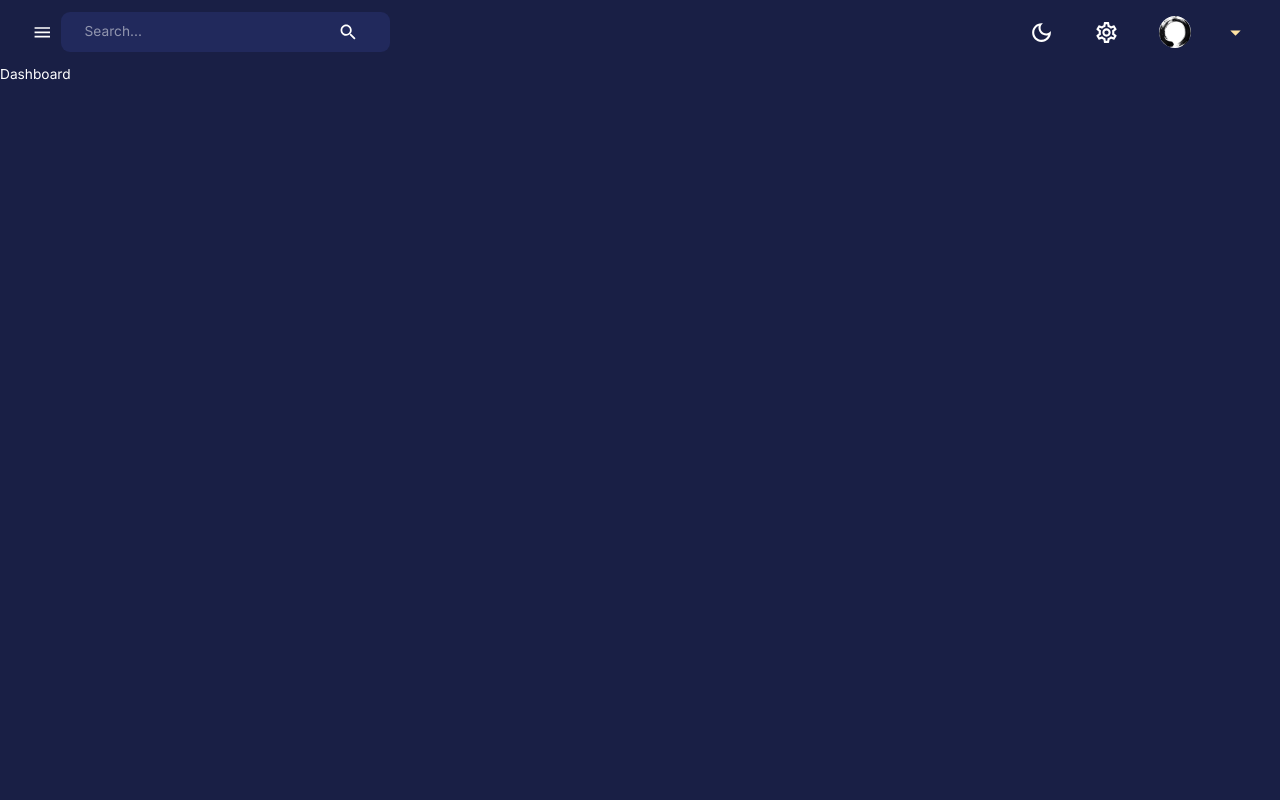
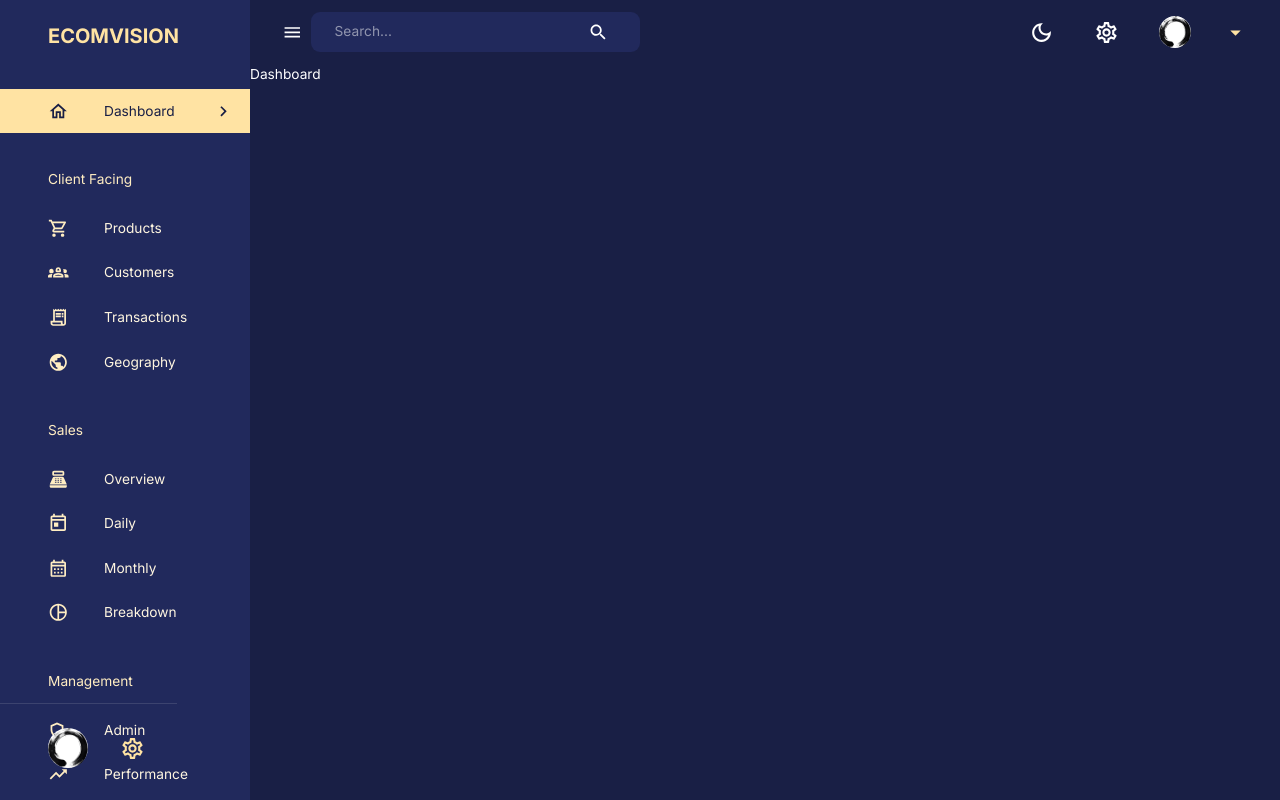
Before and after one commit to Bambo0o0o/mernDashboard, a React (Create React App) app in the folder client/: page /dashboard in a window 1280 px wide. Built offline with nearby package versions, Linux system fonts and the light colour scheme; no server answers.

Commit message:
Complete Navbar and Sidebar interface

```diff
--- /dev/null
+++ b/client/src/components/Sidebar.jsx
@@ -0,0 +1,237 @@
+import React from "react";
+import {
+  Box,
+  Divider,
+  Drawer,
+  IconButton,
+  List,
+  ListItem,
+  ListItemButton,
+  ListItemIcon,
+  ListItemText,
+  Typography,
+  useTheme,
+} from "@mui/material";
+import {
+  SettingsOutlined,
+  ChevronLeft,
+  ChevronRightOutlined,
+  HomeOutlined,
+  ShoppingCartOutlined,
+  Groups2Outlined,
+  ReceiptLongOutlined,
+  PublicOutlined,
+  PointOfSaleOutlined,
+  TodayOutlined,
+  CalendarMonthOutlined,
+  AdminPanelSettingsOutlined,
+  TrendingUpOutlined,
+  PieChartOutlined,
+} from "@mui/icons-material";
+import { useEffect, useState } from "react";
+import { useLocation, useNavigate } from "react-router-dom";
+import FlexBetween from "./FlexBetween";
+import profileImage from "assets/profile.jpeg";
+
+const navItems = [
+  {
+    text: "Dashboard",
+    icon: <HomeOutlined />,
+  },
+  {
+    text: "Client Facing",
+    icon: null,
+  },
+  {
+    text: "Products",
+    icon: <ShoppingCartOutlined />,
+  },
+  {
+    text: "Customers",
+    icon: <Groups2Outlined />,
+  },
+  {
+    text: "Transactions",
+    icon: <ReceiptLongOutlined />,
+  },
+  {
+    text: "Geography",
+    icon: <PublicOutlined />,
+  },
+  {
+    text: "Sales",
+    icon: null,
+  },
+  {
+    text: "Overview",
+    icon: <PointOfSaleOutlined />,
+  },
+  {
+    text: "Daily",
+    icon: <TodayOutlined />,
+  },
+  {
+    text: "Monthly",
+    icon: <CalendarMonthOutlined />,
+  },
+  {
+    text: "Breakdown",
+    icon: <PieChartOutlined />,
+  },
+  {
+    text: "Management",
+    icon: null,
+  },
+  {
+    text: "Admin",
+    icon: <AdminPanelSettingsOutlined />,
+  },
+  {
+    text: "Performance",
+    icon: <TrendingUpOutlined />,
+  },
+];
+
+const Sidebar = ({
+  user,
+  drawerWidth,
+  isSidebarOpen,
+  setIsSidebarOpen,
+  isNonMobile,
+}) => {
+  const { pathname } = useLocation();
+  const [active, setActive] = useState("");
+  const navigate = useNavigate();
+  const theme = useTheme();
+
+  useEffect(() => {
+    setActive(pathname.substring(1));
+  }, [pathname]);
+
+  return (
+    <Box component="nav">
+      {isSidebarOpen && (
+        <Drawer
+          open={isSidebarOpen}
+          onClose={() => setIsSidebarOpen(false)}
+          variant="persistent"
+          anchor="left"
+          sx={{
+            width: drawerWidth,
+            "& .MuiDrawer-paper": {
+              color: theme.palette.secondary[200],
+              backgroundColor: theme.palette.background.alt,
+              boxSixing: "border-box",
+              borderWidth: isNonMobile ? 0 : "2px",
+              width: drawerWidth,
+            },
+          }}
+        >
+          <Box width="100%">
+            <Box m="1.5rem 2rem 2rem 3rem">
+              <FlexBetween color={theme.palette.secondary.main}>
+                <Box display="flex" alignItems="center" gap="0.5rem">
+                  <Typography variant="h4" fontWeight="bold">
+                    ECOMVISION
+                  </Typography>
+                </Box>
+                {!isNonMobile && (
+                  <IconButton onClick={() => setIsSidebarOpen(!isSidebarOpen)}>
+                    <ChevronLeft />
+                  </IconButton>
+                )}
+              </FlexBetween>
+            </Box>
+            <List>
+              {navItems.map(({ text, icon }) => {
+                if (!icon) {
+                  return (
+                    <Typography key={text} sx={{ m: "2.25rem 0 1rem 3rem" }}>
+                      {text}
+                    </Typography>
+                  );
+                }
+                const lcText = text.toLowerCase();
+
+                return (
+                  <ListItem key={text} disablePadding>
+                    <ListItemButton
+                      onClick={() => {
+                        navigate(`/${lcText}`);
+                        setActive(lcText);
+                      }}
+                      sx={{
+                        backgroundColor:
+                          active === lcText
+                            ? theme.palette.secondary[300]
+                            : "transparent",
+                        color:
+                          active === lcText
+                            ? theme.palette.primary[600]
+                            : theme.palette.secondary[100],
+                      }}
+                    >
+                      <ListItemIcon
+                        sx={{
+                          ml: "2rem",
+                          color:
+                            active === lcText
+                              ? theme.palette.primary[600]
+                              : theme.palette.secondary[200],
+                        }}
+                      >
+                        {icon}
+                      </ListItemIcon>
+                      <ListItemText primary={text} />
+                      {active === lcText && (
+                        <ChevronRightOutlined sx={{ ml: "auto" }} />
+                      )}
+                    </ListItemButton>
+                  </ListItem>
+                );
+              })}
+            </List>
+          </Box>
+
+          <Box position="absolute" bottom="2rem">
+            <Divider />
+            <FlexBetween textTransform="none" gap="1rem" m="1.5rem 2rem 0 3rem">
+              <Box
+                component="img"
+                alt="profile"
+                src={profileImage}
+                height="40px"
+                width="40px"
+                borderRadius="50%"
+                sx={{ objectFit: "cover" }}
+              />
+              <Box textAlign="left">
+                <Typography
+                  fontWeight="bold"
+                  fontSize="0.9rem"
+                  sx={{ color: theme.palette.secondary[100] }}
+                >
+                  {user.name}
+                </Typography>
+                <Typography
+                  fontSize="0.8rem"
+                  sx={{ color: theme.palette.secondary[200] }}
+                >
+                  {user.occupation}
+                </Typography>
+              </Box>
+              <SettingsOutlined
+                sx={{
+                  color: theme.palette.secondary[300],
+                  fontSize: "25px ",
+                }}
+              />
+            </FlexBetween>
+          </Box>
+        </Drawer>
+      )}
+    </Box>
+  );
+};
+
+export default Sidebar;
--- a/client/src/scenes/layout/index.jsx
+++ b/client/src/scenes/layout/index.jsx
@@ -3,7 +3,7 @@ import { Box, useMediaQuery } from "@mui/material";
 import { Outlet } from "react-router-dom";
 import { useSelector } from "react-redux";
 import Navbar from "components/Navbar";
-// import Sidebar from "components/Sidebar";
+import Sidebar from "components/Sidebar";
 import { useGetUserQuery } from "state/api";
 
 const Layout = () => {
@@ -14,13 +14,13 @@ const Layout = () => {
 
   return (
     <Box display={isNonMobile ? "flex" : "block"} width="100%" height="100%">
-      {/* <Sidebar
+      <Sidebar
         user={data || {}}
         isNonMobile={isNonMobile}
         drawerWidth="250px"
         isSidebarOpen={isSidebarOpen}
         setIsSidebarOpen={setIsSidebarOpen}
-      /> */}
+      />
       <Box flexGrow={1}>
         {/* Top page with : Search-Setting-Profile */}
         <Navbar
```
Also changed, not shown: 1 other file (tests, documents, lock files or other folders).
